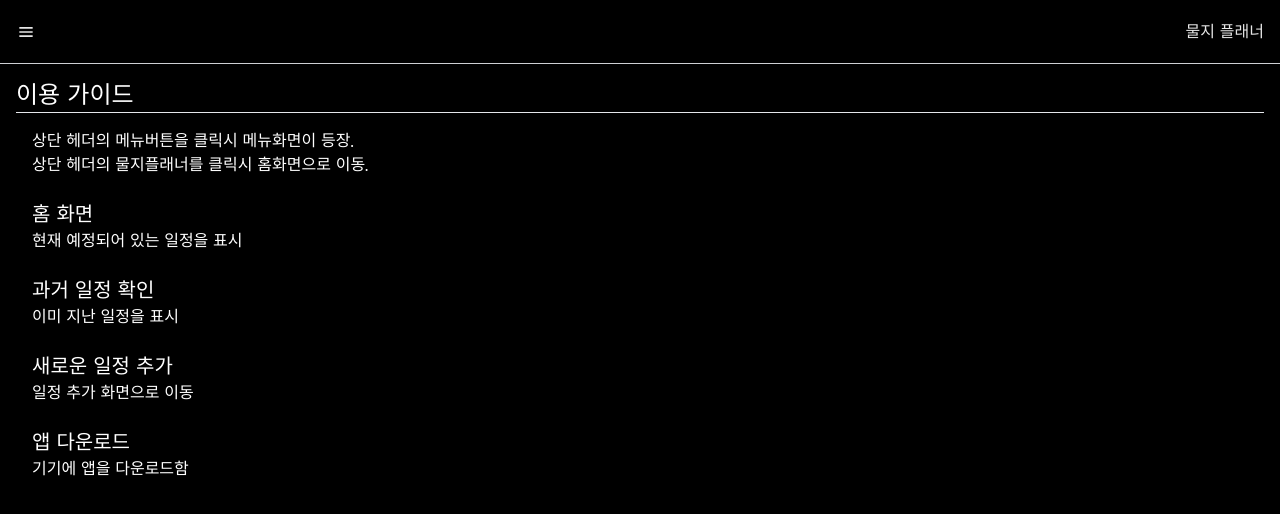
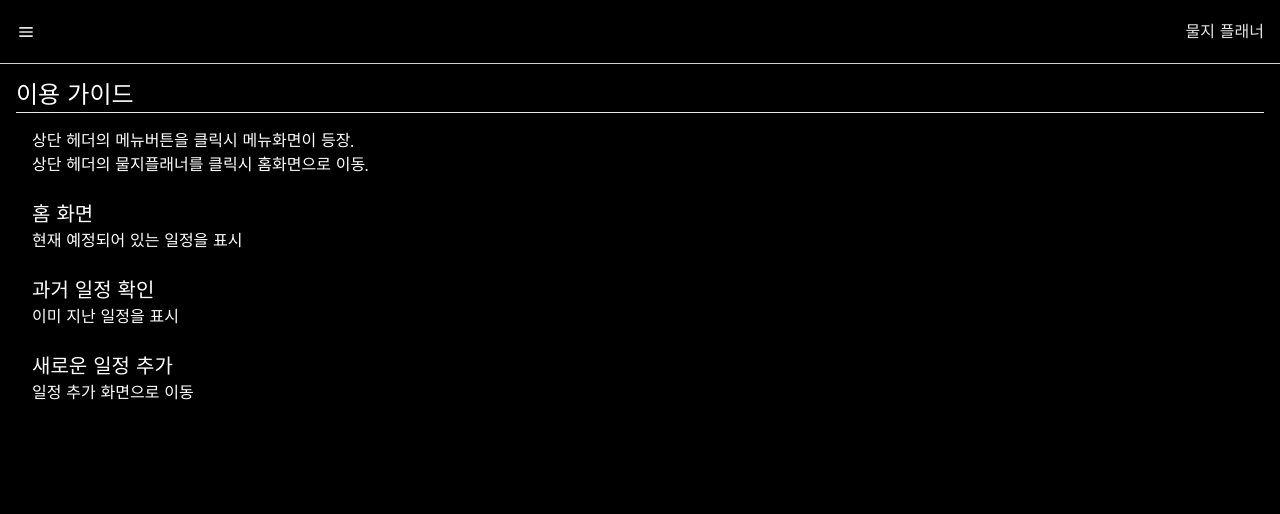
Before and after one commit to jooyeal/mulji-planner, a Next.js app: page /guide in a window 1280 px wide. Shown: the top 514 px of the page. Built offline with nearby package versions, Linux system fonts and the light colour scheme.

Commit message:
delete app download function

```diff
--- a/components/Header.tsx
+++ b/components/Header.tsx
@@ -6,30 +6,10 @@ import { IoMdClose } from "react-icons/io";
 
 const Header = () => {
   const router = useRouter();
-  const [supportsPWA, setSupportsPWA] = useState(false);
-  const [promptInstall, setPromptInstall] = useState<any>(null);
   const [open, setOpen] = useState<boolean>(false);
   useEffect(() => {
     setOpen(false);
   }, [router.pathname]);
-
-  useEffect(() => {
-    const handler = (e: Event) => {
-      e.preventDefault();
-      setSupportsPWA(true);
-      setPromptInstall(e);
-    };
-    window.addEventListener("beforeinstallprompt", handler);
-    return () => window.removeEventListener("transitionend", handler);
-  }, []);
-
-  const onClick = (e: any) => {
-    e.preventDefault();
-    if (!promptInstall) {
-      return;
-    }
-    promptInstall.prompt();
-  };
 
   return (
     <>
@@ -72,7 +52,6 @@ const Header = () => {
           <Link href="/guide">
             <p>이용 가이드</p>
           </Link>
-          <p onClick={onClick}>앱 다운로드</p>
         </div>
       </div>
     </>
--- a/pages/guide.tsx
+++ b/pages/guide.tsx
@@ -20,9 +20,6 @@ const Guide = (props: Props) => {
         <p className="text-xl">새로운 일정 추가</p>
         <p>일정 추가 화면으로 이동</p>
         <br />
-        <p className="text-xl">앱 다운로드</p>
-        <p>기기에 앱을 다운로드함</p>
-        <br />
       </div>
     </div>
   );
```
Also changed, not shown: 1 other file (tests, documents, lock files or other folders).
